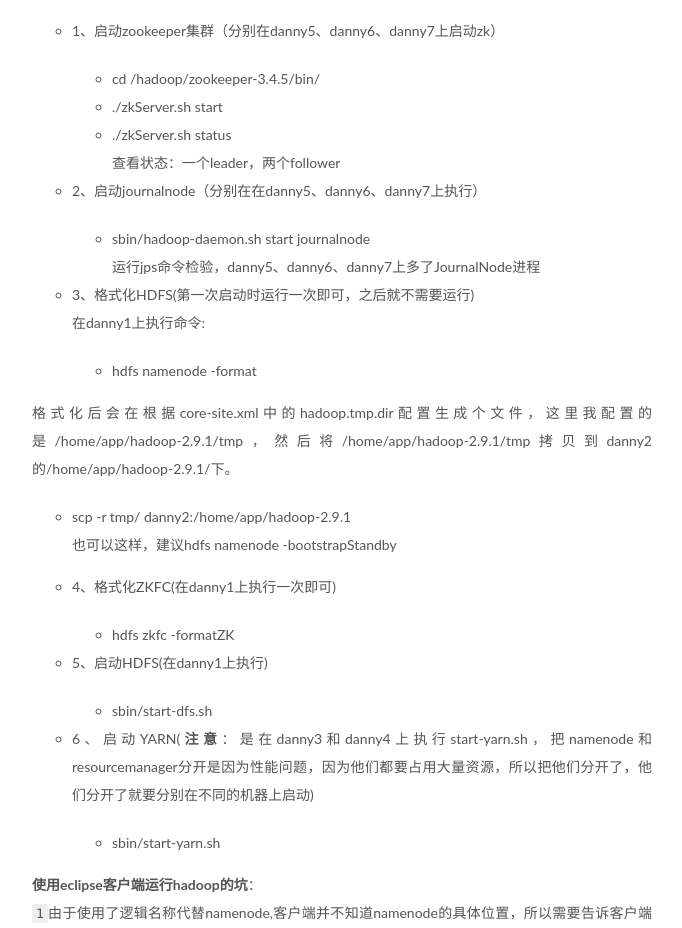
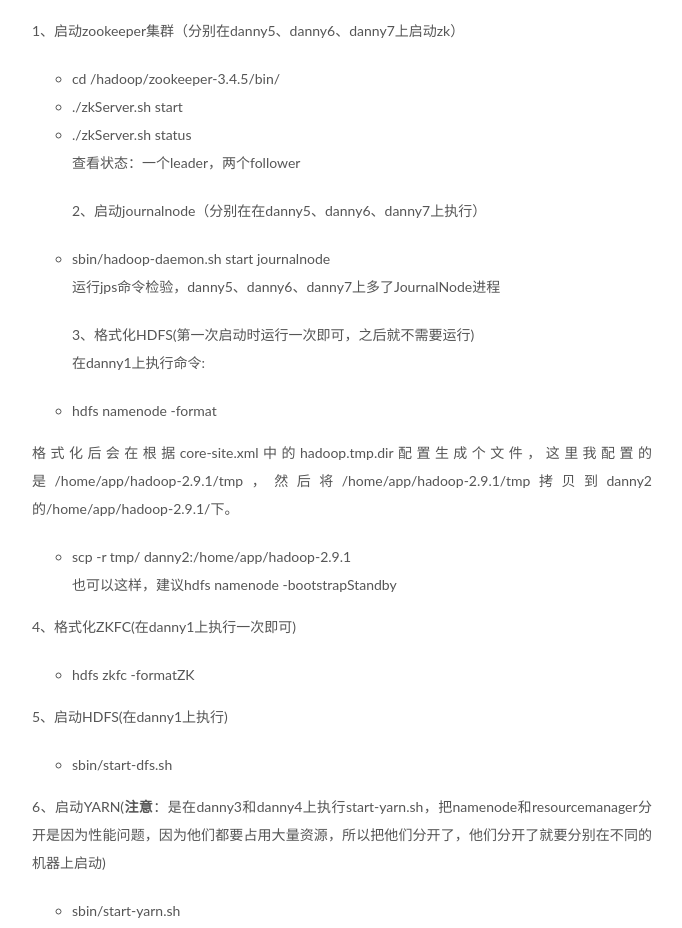
Before and after one commit to Dannymeng/Dannymeng.github.io, a plain HTML site: page 2018/10/28/HA机制及设计思路/index.html in a window 1280 px wide. Shown: the part 2092-3020 px from the top of the page, without its empty margins (168-850 px from the left). Drawn offline with Linux system fonts and the light colour scheme; files whose address does not match are found by name.

Commit message:
Site updated: 2018-10-28 20:25:35

```diff
--- a/2018/10/28/HA机制及设计思路/index.html
+++ b/2018/10/28/HA机制及设计思路/index.html
@@ -91,7 +91,7 @@
 <meta property="og:image" content="http://yoursite.com/2018/10/28/HA机制及设计思路/_posts/HA%E6%9C%BA%E5%88%B6%E5%8F%8A%E8%AE%BE%E8%AE%A1%E6%80%9D%E8%B7%AF/danny2.jpg">
 <meta property="og:image" content="http://yoursite.com/2018/10/28/HA机制及设计思路/_posts/HA%E6%9C%BA%E5%88%B6%E5%8F%8A%E8%AE%BE%E8%AE%A1%E6%80%9D%E8%B7%AF/danny3.jpg">
 <meta property="og:image" content="http://yoursite.com/2018/10/28/HA机制及设计思路/_posts/HA%E6%9C%BA%E5%88%B6%E5%8F%8A%E8%AE%BE%E8%AE%A1%E6%80%9D%E8%B7%AF/danny4.jpg">
-<meta property="og:updated_time" content="2018-10-28T12:23:34.440Z">
+<meta property="og:updated_time" content="2018-10-28T12:25:26.634Z">
 <meta name="twitter:card" content="summary">
 <meta name="twitter:title" content="Hadoop的HA机制">
 <meta name="twitter:description" content="HA机制及设计思路还未完成 HA：High Availability高可用 CAP原理：指的是在一个分布式系统中，Consistency（一致性）、 Availability（可用性）、Partition tolerance（分区容错性），最多只能同时三个特性中的两个，三者不可兼得。 qjournal :  edits日志管理，借助zk做分布式协调 192.168.14.132 danny1  n">
@@ -353,45 +353,33 @@
 <p>192.168.14.132 danny1  namenode   zkfc<br>192.168.14.133 danny2  namenode   zkfc<br>192.168.14.134 danny3  resoucemanager<br>192.168.14.135 danny4  resoucemanager<br>192.168.14.136 danny5  nodemanager  datanode zookeeper journalnode<br>192.168.14.137 danny6  nodemanager  datanode  zookeeper journalnode<br>192.168.14.138 danny7  nodemanager  datanode  zookeeper journalnode</p>
 <p><strong>HA联邦机制</strong>：<br>danny1显示“active”<br><img src="_posts/HA%E6%9C%BA%E5%88%B6%E5%8F%8A%E8%AE%BE%E8%AE%A1%E6%80%9D%E8%B7%AF/danny1.jpg" alt="danny1"><br>danny2显示“standby”<br><img src="_posts/HA%E6%9C%BA%E5%88%B6%E5%8F%8A%E8%AE%BE%E8%AE%A1%E6%80%9D%E8%B7%AF/danny2.jpg" alt="danny2"><br>danny3为yarn的节点<br><img src="_posts/HA%E6%9C%BA%E5%88%B6%E5%8F%8A%E8%AE%BE%E8%AE%A1%E6%80%9D%E8%B7%AF/danny3.jpg" alt="danny3"><br>块的名称中包含namenode的id,即第一张图的<code>Block Pool ID</code><br><img src="_posts/HA%E6%9C%BA%E5%88%B6%E5%8F%8A%E8%AE%BE%E8%AE%A1%E6%80%9D%E8%B7%AF/danny4.jpg" alt="danny4"></p>
 <p><strong>启动步骤</strong></p>
-<ul>
-<li><p>1、启动zookeeper集群（分别在danny5、danny6、danny7上启动zk）</p>
+<p> 1、启动zookeeper集群（分别在danny5、danny6、danny7上启动zk）</p>
 <ul>
 <li>cd /hadoop/zookeeper-3.4.5/bin/</li>
 <li>./zkServer.sh start</li>
-<li>./zkServer.sh status<br>查看状态：一个leader，两个follower</li>
-</ul>
+<li><p>./zkServer.sh status<br>查看状态：一个leader，两个follower</p>
+<p>2、启动journalnode（分别在在danny5、danny6、danny7上执行）</p>
 </li>
-<li><p>2、启动journalnode（分别在在danny5、danny6、danny7上执行）</p>
-<ul>
-<li>sbin/hadoop-daemon.sh start journalnode<br>运行jps命令检验，danny5、danny6、danny7上多了JournalNode进程</li>
-</ul>
+<li><p>sbin/hadoop-daemon.sh start journalnode<br>运行jps命令检验，danny5、danny6、danny7上多了JournalNode进程</p>
+<p>3、格式化HDFS(第一次启动时运行一次即可，之后就不需要运行)<br>在danny1上执行命令:</p>
 </li>
-<li><p>3、格式化HDFS(第一次启动时运行一次即可，之后就不需要运行)<br> 在danny1上执行命令:</p>
-<ul>
 <li>hdfs namenode -format</li>
-</ul>
-</li>
 </ul>
 <p>格式化后会在根据core-site.xml中的hadoop.tmp.dir配置生成个文件，这里我配置的是/home/app/hadoop-2.9.1/tmp，然后将/home/app/hadoop-2.9.1/tmp拷贝到danny2的/home/app/hadoop-2.9.1/下。</p>
 <ul>
 <li>scp -r tmp/ danny2:/home/app/hadoop-2.9.1<br>也可以这样，建议hdfs namenode -bootstrapStandby</li>
 </ul>
-<ul>
-<li><p>4、格式化ZKFC(在danny1上执行一次即可)</p>
+<p>4、格式化ZKFC(在danny1上执行一次即可)</p>
 <ul>
 <li>hdfs zkfc -formatZK</li>
 </ul>
-</li>
-<li><p>5、启动HDFS(在danny1上执行)</p>
+<p>5、启动HDFS(在danny1上执行)</p>
 <ul>
 <li>sbin/start-dfs.sh</li>
 </ul>
-</li>
-<li><p>6、启动YARN(<strong>注意</strong>：是在danny3和danny4上执行start-yarn.sh，把namenode和resourcemanager分开是因为性能问题，因为他们都要占用大量资源，所以把他们分开了，他们分开了就要分别在不同的机器上启动)</p>
+<p>6、启动YARN(<strong>注意</strong>：是在danny3和danny4上执行start-yarn.sh，把namenode和resourcemanager分开是因为性能问题，因为他们都要占用大量资源，所以把他们分开了，他们分开了就要分别在不同的机器上启动)</p>
 <ul>
 <li>sbin/start-yarn.sh</li>
-</ul>
-</li>
 </ul>
 <p><strong>使用eclipse客户端运行hadoop的坑</strong>：<br><code>1</code>由于使用了逻辑名称代替namenode,客户端并不知道namenode的具体位置，所以需要告诉客户端hadoop的<code>namenode</code>在哪。</p>
 <ul>
```
Also changed, not shown: index.html (+8 -20 lines).
